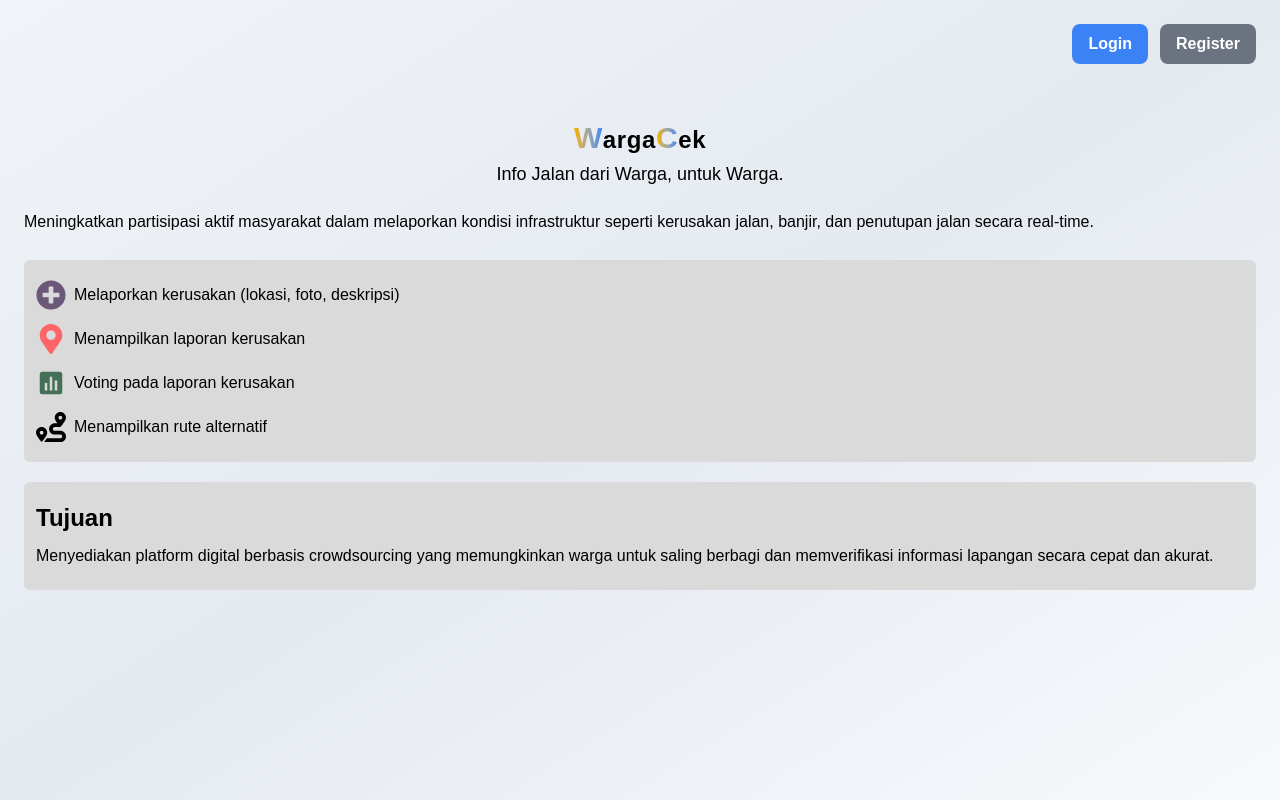
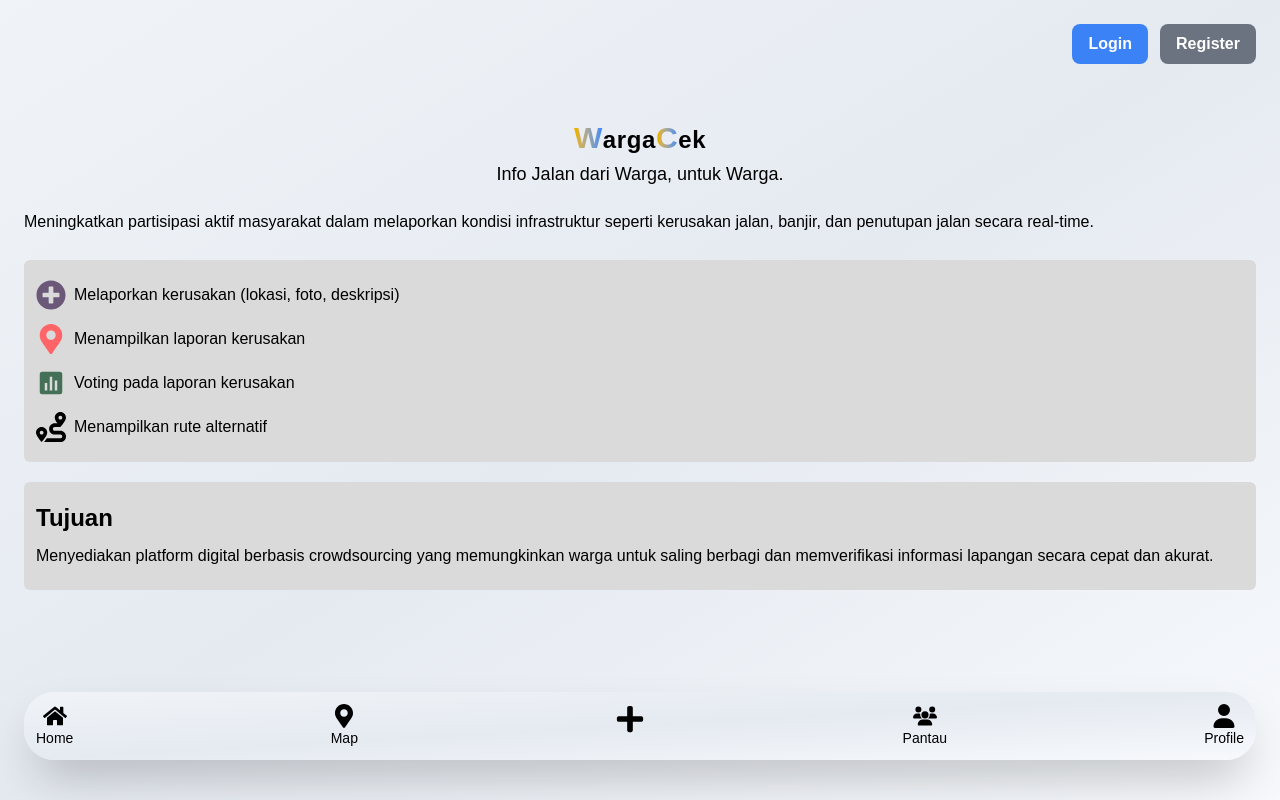
Before and after one commit to AmarPalevi02/frontend-WargaCek, a React (Vite) app: page / in a window 1280 px wide. Built offline with nearby package versions, Linux system fonts and the light colour scheme.

Commit message:
feat make navbar

```diff
--- a/src/components/Navbar.jsx
+++ b/src/components/Navbar.jsx
@@ -1,9 +1,36 @@
 import React from 'react'
+import { Link } from 'react-router-dom'
+import { FaHome } from "react-icons/fa";
+import { FaMapMarkerAlt } from "react-icons/fa";
+import { FaPlus } from "react-icons/fa";
+import { FaUsers } from "react-icons/fa6";
+import { FaUser } from "react-icons/fa6";
 
 const Navbar = () => {
    return (
-      <nav>
-
+      <nav className='w-full fixed bottom-10 px-6 left-0'>
+         <ul className="flex justify-between rounded-[30px] py-3 px-3 shadow-2xl bg-gradient-to-br from-[#f0f4f8] via-[#e5eaf1] to-[#f7f9fc]">
+            <Link className='flex flex-col items-center' to={'/home'}>
+               <FaHome className='text-2xl' />
+               <p className='text-sm'>Home</p>
+            </Link>
+            <Link className='flex flex-col items-center' to={'/map'}>
+               <FaMapMarkerAlt className='text-2xl' />
+               <p className='text-sm'>Map</p>
+            </Link>
+            <Link className='flex flex-col items-center' to={'/tambahlaporan'}>
+               <FaPlus className='text-3xl' />
+               {/* <p>Home</p> */}
+            </Link>
+            <Link className='flex flex-col items-center' to={'/pantau'}>
+               <FaUsers className='text-2xl' />
+               <p className='text-sm'>Pantau</p>
+            </Link>
+            <Link className='flex flex-col items-center' to={'/profile'}>
+               <FaUser className='text-2xl' />
+               <p className='text-sm'>Profile</p>
+            </Link>
+         </ul>
       </nav>
    )
 }
--- a/src/pages/LandingPage.jsx
+++ b/src/pages/LandingPage.jsx
@@ -5,10 +5,12 @@ import { FaPlusCircle } from "react-icons/fa";
 import { FaMapMarkerAlt } from "react-icons/fa";
 import { BiSolidBarChartSquare } from "react-icons/bi";
 import { FaRoute } from "react-icons/fa";
+import Navbar from '../components/Navbar';
 
 const LandingPage = () => {
    return (
       <div className='min-h-screen px-6 pb-5 font-poppins bg-gradient-to-br from-[#f0f4f8] via-[#e5eaf1] to-[#f7f9fc]'>
+         <Navbar />
          <div className="flex justify-end pt-6 gap-3">
             <Button variant="primary" size="md" to="/login">Login</Button>
             <Button variant="secondary" size="md" to="/register">Register</Button>
```
Also changed, not shown: src/pages/Login.jsx (line endings or trailing spaces).
